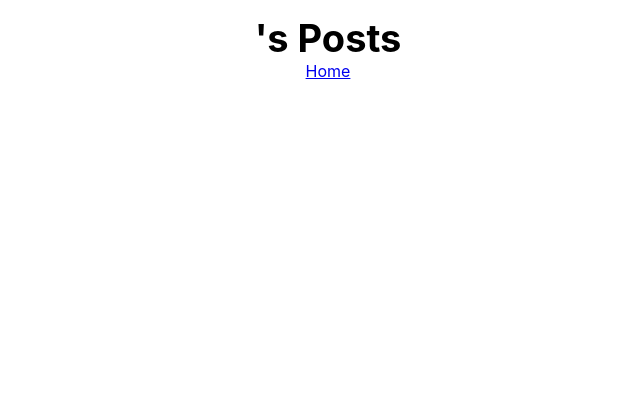
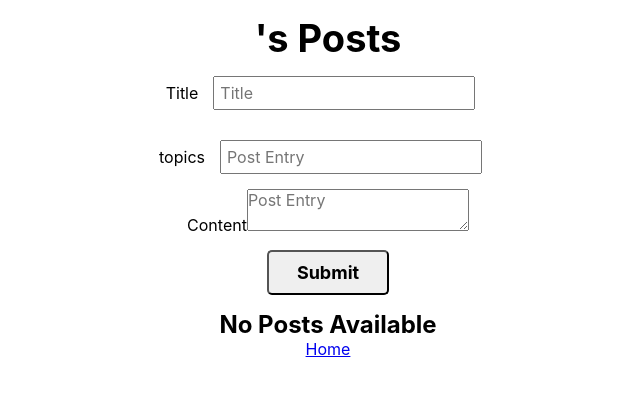
Before and after one commit to ksemenza/beta-blog-fe, a React (Create React App) app: page /post in a window 1280 px wide. Shown: the top 396 px of the page, without its empty margins (312-952 px from the left). Built offline with nearby package versions, Linux system fonts and the light colour scheme; no server answers; sample sign-in values are in the browser's storage.

Commit message:
add post

```diff
--- a/src/components/Post.jsx
+++ b/src/components/Post.jsx
@@ -3,19 +3,23 @@ import { connect } from 'react-redux'
 import axios from 'axios'
 import { axiosAuth } from '../api/axiosAuth'
 import PostModel from './PostModel'
+import PostAdd from './PostAdd'
+import {addPost} from '../state-actions/post-action'
 
 const Post = () => {
 
     const [userPosts, setUserPosts] = useState([])
+    const [username, setUsername] = useState('')
     const user_id = localStorage.getItem('user_id')
     const fname = localStorage.getItem('fname')
 
     useEffect(() => {
-        axiosAuth()
+                axiosAuth()
         .get(`/auth/${user_id}/details`)
         .then((res) => {
             console.log(res.data)
-            setUserPosts(res.data)
+            setUserPosts(res.data.posts)
+            setUsername(res.data.username)
         })
         .catch((err) => {
             console.log(`Get User Post Error`, err)
@@ -24,7 +28,29 @@ const Post = () => {
 
     return (
         <div className='post-cta'>
-    <h2> {fname}'s Posts</h2>
+            <h2> {fname}'s Posts</h2>
+            <div className='post-list-cta'>
+
+                <PostAdd/>
+                {userPosts.length > 0 ?
+                <div className='post-list-wrap'>
+                    <h4 className='post-text-label'>
+                        Title
+                    </h4>
+                    <p className='post-text-p'>
+                        {userPosts.title}
+                    </p>
+                <p>Author: {username}</p>
+                    <h5 className='post-text-label'>
+                        content
+                    </h5>
+                    <p className='post-text-p'>
+                        {userPosts.content}
+                    </p>
+
+                </div> : <h5>No Posts Available</h5> }
+            </div>
+
         </div>
     )
 }
--- a/src/components/PostAdd.jsx
+++ b/src/components/PostAdd.jsx
@@ -1,3 +1,108 @@
-import React, {useContext} from 'react'
+import React, {useState} from 'react'
 import {useHistory} from 'react-router-dom'
-import
+import {addPost} from '../state-actions/post-action'
+import {connect} from 'react-redux'
+
+const PostAdd = props => {
+
+    const USER_ID = localStorage.getItem('user_id')
+    console.log(USER_ID)
+
+    const[newPost, setNewPost] = useState(
+        {
+            title:'',
+            content:'',
+            topic:'',
+            user_id:USER_ID
+        }
+    )
+
+
+
+    // Handle add new post submit
+    const handleSubmitPost = (e) => {
+        e.preventDefault()
+        props.addPost(newPost)
+
+        console.log(newPost)
+    }
+
+    const handleChangePost = e => {
+        // console.log(e.target.value, e.target.name)
+        setNewPost({...newPost, [e.target.name]: e.target.value})
+        }
+
+        return(
+            <div className='post-add-cta'>
+                <div className='post-add-form-cta'>
+                    <form onSubmit={handleSubmitPost}>
+
+                        <div className='input-label-wrap'>
+                            <label htmlFor='title'>
+                                Title
+                            </label>
+                            <input
+                            required
+                            className='post-input-title'
+                            type='text'
+                            name='title'
+                            id='title'
+                            placeholder='Title'
+                            onChange={handleChangePost}
+                            value={newPost.title}
+                            />
+                        </div>
+
+                        <div className='input-label-wrap'>
+                            <label htmlFor='topic'>
+                                topics
+                            </label>
+                            <input
+                            required
+                            className='post-input'
+                            required
+                            type='text'
+                            name='topic'
+                            id='topic'
+                            placeholder='Post Entry'
+                            onChange={handleChangePost}
+                            value={newPost.topic}
+                            />
+                        </div>
+
+                        <div className='input-label-wrap'>
+                            <label htmlFor='content'>
+                                Content
+                            </label>
+                            <textarea
+                            required
+                            className='post-textarea'
+                            required
+                            type='textarea'
+                            name='content'
+                            id='content'
+                            placeholder='Post Entry'
+                            onChange={handleChangePost}
+                            value={newPost.content}
+                            />
+                        </div>
+
+
+                        <button type='submit'>Submit</button>
+
+                    </form>
+                </div>
+
+            </div>
+        )
+}
+
+
+const mapStateToProps = state => {
+    return state;
+  };
+
+  export default connect(
+    mapStateToProps,
+    { addPost }
+  )(PostAdd);
--- a/src/state-actions/post-action.jsx
+++ b/src/state-actions/post-action.jsx
@@ -9,12 +9,10 @@ export const POST_FAIL = "POST_FAIL";
 const USER_ID = localStorage.getItem('user_id');
 const POST_ID = localStorage.getItem('post_id');
 
-console.log(user_id)
-
 //GET Admin Post All
 export const getPostsAll = (posts, history) => dispatch => {
     dispatch({type:POST_REQ});
-    a.get(`${LOCAL_URL}${POST_URL}`, posts)
+    axiosAuth().get(`${LOCAL_URL}${POST_URL}`, posts)
     .then(res => {
         dispatch({type: POST_SUC, payload:res.data})
     })
@@ -25,7 +23,7 @@ export const getPostsAll = (posts, history) => dispatch => {
 //GET User's Post
 export const getPostDetails = (posts) => dispatch => {
     dispatch({type:POST_REQ});
-    axios.get(`${USER_URL}${USER_ID}${DETAILS_URL}`, posts)
+    axiosAuth().get(`${USER_URL}${USER_ID}${DETAILS_URL}`, posts)
     .then(res => {
         dispatch({type: POST_SUC, payload:res.data})
     })
@@ -35,12 +33,14 @@ export const getPostDetails = (posts) => dispatch => {
 }
 
 //ADD User's Post
+
 export const addPost = (post) => dispatch => {
     dispatch({ type: POST_REQ })
     axiosAuth().post(`${POST_URL}`, post)
     .then(res => {
-        console.log(`add post 43 ${res.data} `)
-        dispatch({type:POST_SUC, payload:res.data})
+        console.log(post)
+        console.log(`add post 43 ${res.data.posts} `)
+        dispatch({type:POST_SUC, payload:res.data.posts})
     })
     .catch(err => {
         dispatch({type:POST_FAIL, payload:err})
```
Also changed, not shown: src/constants/inital-states.js (added, +22 -0 lines), 1 other file (tests, documents, lock files or other folders).
